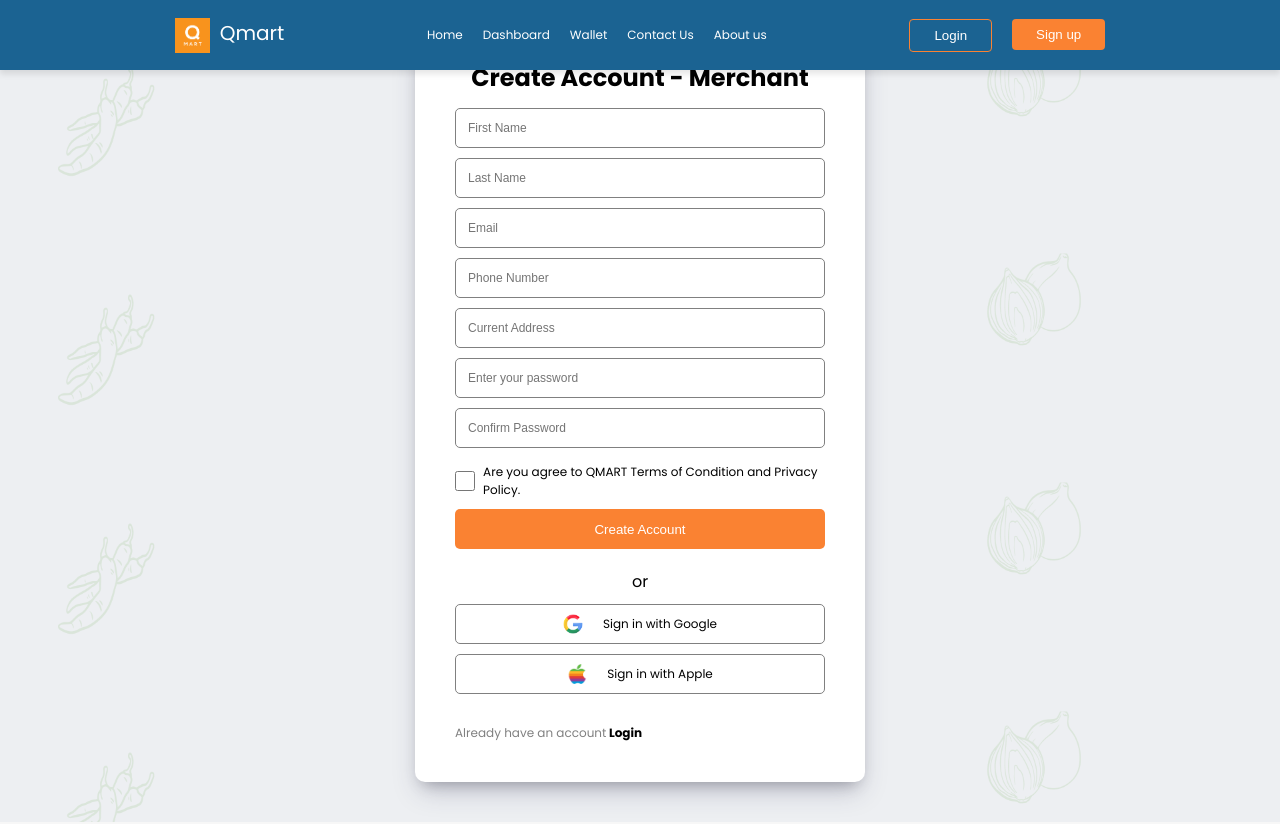
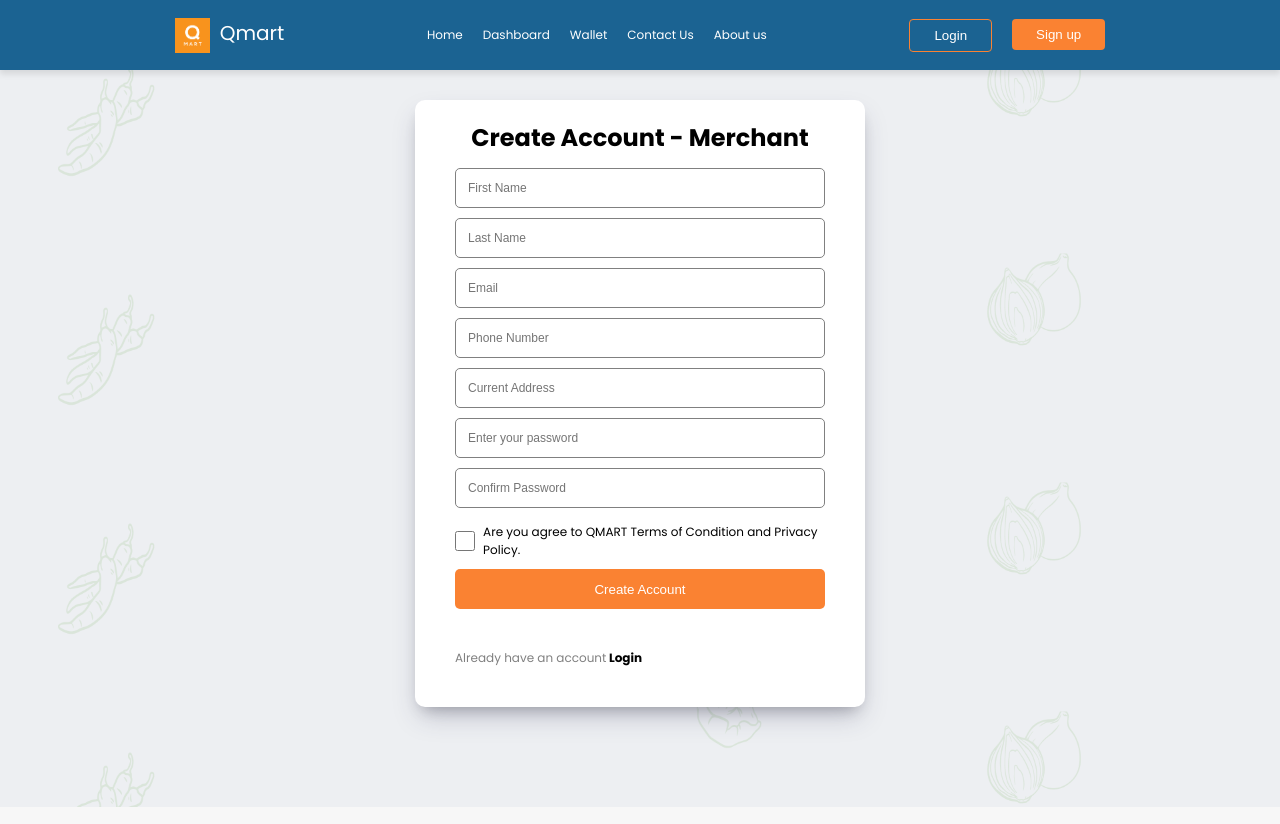
Before and after one commit to QmartCodeBursters/QMART-frontend, a React (Vite) app: page /signup in a window 1280 px wide. Shown: the top 824 px of the page. Built offline with nearby package versions, Linux system fonts and the light colour scheme.

Commit message:
new updated

```diff
--- a/src/App.jsx
+++ b/src/App.jsx
@@ -14,7 +14,7 @@ import Dashboard from "./components/dashboard/Dashboard";
 import MainUserProfile from "./components/userprofile/Mainuserprofile";
 import NotificationSettings from "./components/notification/Notification";
 import ResetPassword from "./components/Login-Signup/Reset";
-// import Contactpage from "./pages/Contactpage/Contactpage";
+import Contactpage from "./pages/Contactpage/Contactpage";
 
 
 function App() {
@@ -29,7 +29,7 @@ function App() {
         <Route path="/reset-password" element={<ResetPassword />} />
 
 
-        {/* <Route path="/contact" element={<Contactpage />} /> */}
+        <Route path="/contact" element={<Contactpage />} />
         <Route path="/wallet" element={<Wallet />} />
         <Route path="/walletsettings" element={<WalletSettings />} />
         <Route path="/dashboard" element={<Dashboard />} />
--- a/src/components/Login-Signup/Signup.jsx
+++ b/src/components/Login-Signup/Signup.jsx
@@ -35,17 +35,7 @@ const Signup = () => {
 
 
           <ButtonWrapper>
-          <span>or</span>
 
-            <GoogleButton>
-                <img src={googleicon} alt="googleicon" />
-                <span>Sign in with Google</span>
-            </GoogleButton>
-
-            <AppleButton>
-                <img src={appleicon} alt="appleicon" />
-                <span>Sign in with Apple</span>
-            </AppleButton>
 
 
             <p>Already have an account<Link to="/login"> Login</Link> </p>
@@ -86,7 +76,7 @@ const FormContainer = styled.div`
     padding: 20px 40px;
     border-radius: 10px;
     box-shadow: rgba(50, 50, 93, 0.25) 0px 13px 27px -5px, rgba(0, 0, 0, 0.3) 0px 8px 16px -8px;
-    margin: 40px 0;
+    margin: 100px 0;
     animation: slideInFromTop 1s ease-out;
 
     @keyframes slideInFromTop {
@@ -189,44 +179,3 @@ const ButtonWrapper = styled.div`
         font-weight: bold;
     }
 `;
-
-const GoogleButton = styled.div`
-  background-color:white;
-  border: 1px solid grey;
-  display: flex;
-  align-items: center;
-  height: 40px;
-  border-radius: 5px;
-  font-size: 12px;
-  justify-content: center;
-  cursor: pointer;
-
-  img {
-    width: 20px;
-    margin-right: 20px;
-  }
-  &:hover {
-    background-color: #e8e8e8;
-  }
-`;
-
-const AppleButton = styled.div`
-background-color:white;
-  border: 1px solid grey;
-  display: flex;
-  align-items: center;
-  height: 40px;
-  border-radius: 5px;
-  font-size: 12px;
-  justify-content: center;
-  cursor: pointer;
-
-  img {
-    width: 20px;
-    margin-right: 20px;
-  }
-
-  &:hover {
-    background-color: #e8e8e8;
-  }
-`;
--- a/src/components/contactNow/Contactcta.jsx
+++ b/src/components/contactNow/Contactcta.jsx
@@ -23,7 +23,7 @@ const Contactcta = () => {
                     <Cardonedetails>
                         <h4>Call us now</h4>
                         <p>We are available online from 9:00 AM to 5:00 PM (GMT+5:45). Talk to us now!</p>
-                        <span>+1-202-555-0126</span>
+                        <span>+234 123 456 789</span>
 
                         {/* <Link to= "/signup"><button>CALL NOW <MdArrowRightAlt/> </button></Link> */}
                     </Cardonedetails>
--- a/src/static/Footer/Footer.jsx
+++ b/src/static/Footer/Footer.jsx
@@ -175,8 +175,9 @@ button {
   color: #fff;
   border: none;
   border-radius: 5px;
+  margin-left: -30px;
+  z-index: 1;
 
-  ;
   cursor: pointer;
 
   &:hover {
```
